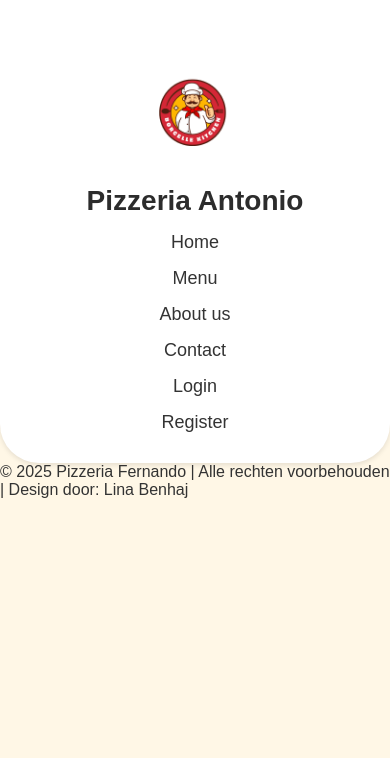
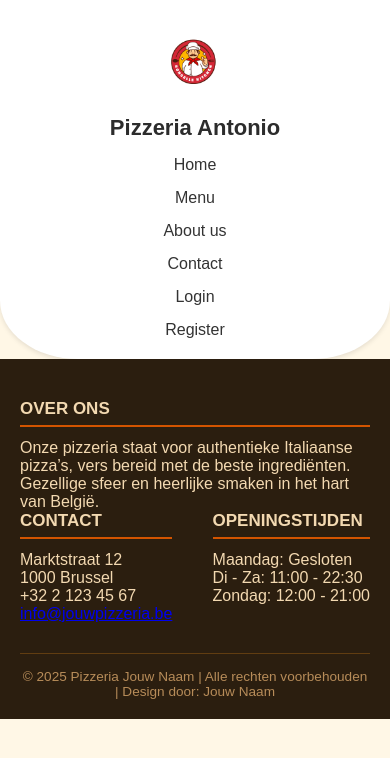
Before and after one commit to Linabenhaj/Project-backend, a plain HTML site: page index.html in a window 390 px wide. Drawn offline with Linux system fonts and the light colour scheme.

Commit message:
footer aangemaakt

```diff
--- a/css/styl.css
+++ b/css/styl.css
@@ -79,15 +79,15 @@ header {
   color: #d32f2f;
 }
 
-/*responsive probeersel 1*/
+/* Responsive 2 */
 @media (max-width: 900px) {
   .nav-container {
     flex-direction: column;
-    padding-top: 20px;
+    padding: 0 20px;
   }
 
   .nav-title-box {
-    margin: 15px;
+    margin: 15px 0;
   }
 
   .nav-title {
@@ -97,6 +97,67 @@ header {
   .nav-links {
     flex-direction: column;
     gap: 15px;
-
+    align-items: center;
   }
 }
+
+@media (max-width: 480px) {
+  header {
+    padding: 15px;
+    background-position: top center;
+    background-size: 80%;
+  }
+
+  .logo {
+    height: 80px;
+  }
+
+  .nav-title {
+    font-size: 22px;
+  }
+
+  .nav-links li a {
+    font-size: 16px;
+  }
+
+  .navigation {
+    padding: 20px 0;
+    border-bottom-left-radius: 20% 15vw;
+    border-bottom-right-radius: 20% 15vw;
+  }
+}
+
+/*footer*/
+.footer-pizzeria {
+  background-color: #2b1e0f;
+  color: #f3d9b1;
+  padding: 40px 20px 20px;
+  font-family: 'Outfit', sans-serif;
+}
+
+.footer-container {
+  display: flex;
+  flex-wrap: wrap;
+  justify-content: space-between;
+  max-width: 1200px;
+  margin: 0 auto;
+}
+
+.footer-blok h3 {
+  border-bottom: 2px solid #d35400;
+  padding-bottom: 6px;
+  margin-bottom: 12px;
+  font-weight: 700;
+  font-size: 17px;
+  text-transform: uppercase;
+  color: #f3d9b1;
+}
+
+.footer-copyright {
+  border-top: 1px solid #613d11;
+  margin-top: 30px;
+  padding-top: 15px;
+  text-align: center;
+  font-size: 0.85rem;
+  color: #b78c59;
+}
--- a/index.html
+++ b/index.html
@@ -31,12 +31,34 @@
   </div>
 </header>
 
+<footer class="footer-pizzeria">
+  <div class="footer-container">
+    <div class="footer-blok">
+      <h3>OVER ONS</h3>
+      <p>
+        Onze pizzeria staat voor authentieke Italiaanse pizza’s, vers bereid met de beste ingrediënten.<br>
+        Gezellige sfeer en heerlijke smaken in het hart van België.
+      </p>
+    </div>
+    <div class="footer-blok">
+      <h3>CONTACT</h3>
+      <p>Marktstraat 12<br>1000 Brussel</p>
+      <p>+32 2 123 45 67</p>
+      <p><a href="mailto:info@jouwpizzeria.be" class="footer-mail">info@jouwpizzeria.be</a></p>
+    </div>
+    <div class="footer-blok">
+      <h3>OPENINGSTIJDEN</h3>
+      <p>Maandag: Gesloten</p>
+      <p>Di - Za: 11:00 - 22:30</p>
+      <p>Zondag: 12:00 - 21:00</p>
+    </div>
+
+  </div>
 
   <div class="footer-copyright">
-    <p>© 2025 Pizzeria Fernando | Alle rechten voorbehouden | Design door: Lina Benhaj</p>
+    <p>© 2025 Pizzeria Jouw Naam | Alle rechten voorbehouden | Design door: Jouw Naam</p>
   </div>
 </footer>
 
-
 </body>
 </html>
```
